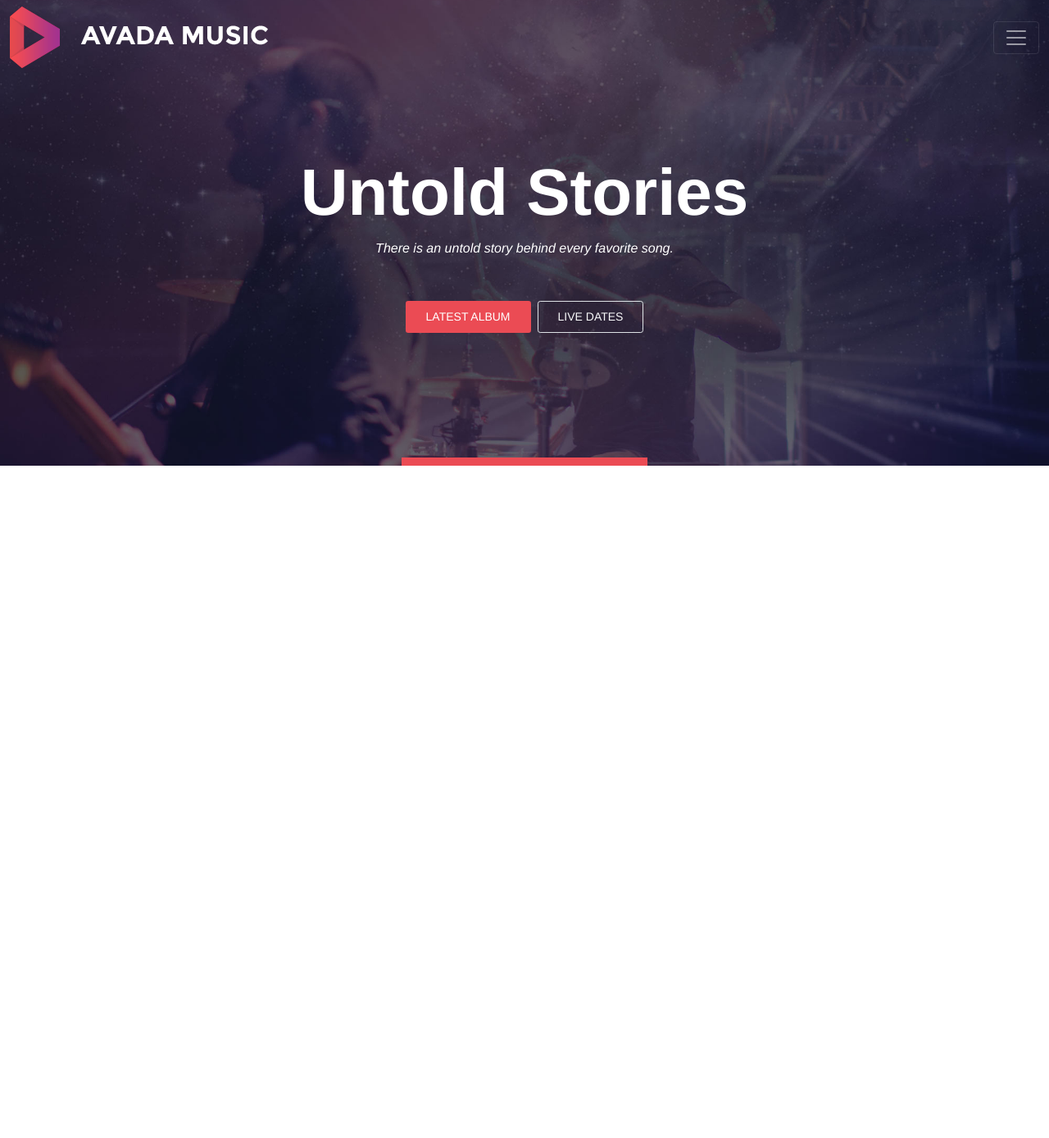
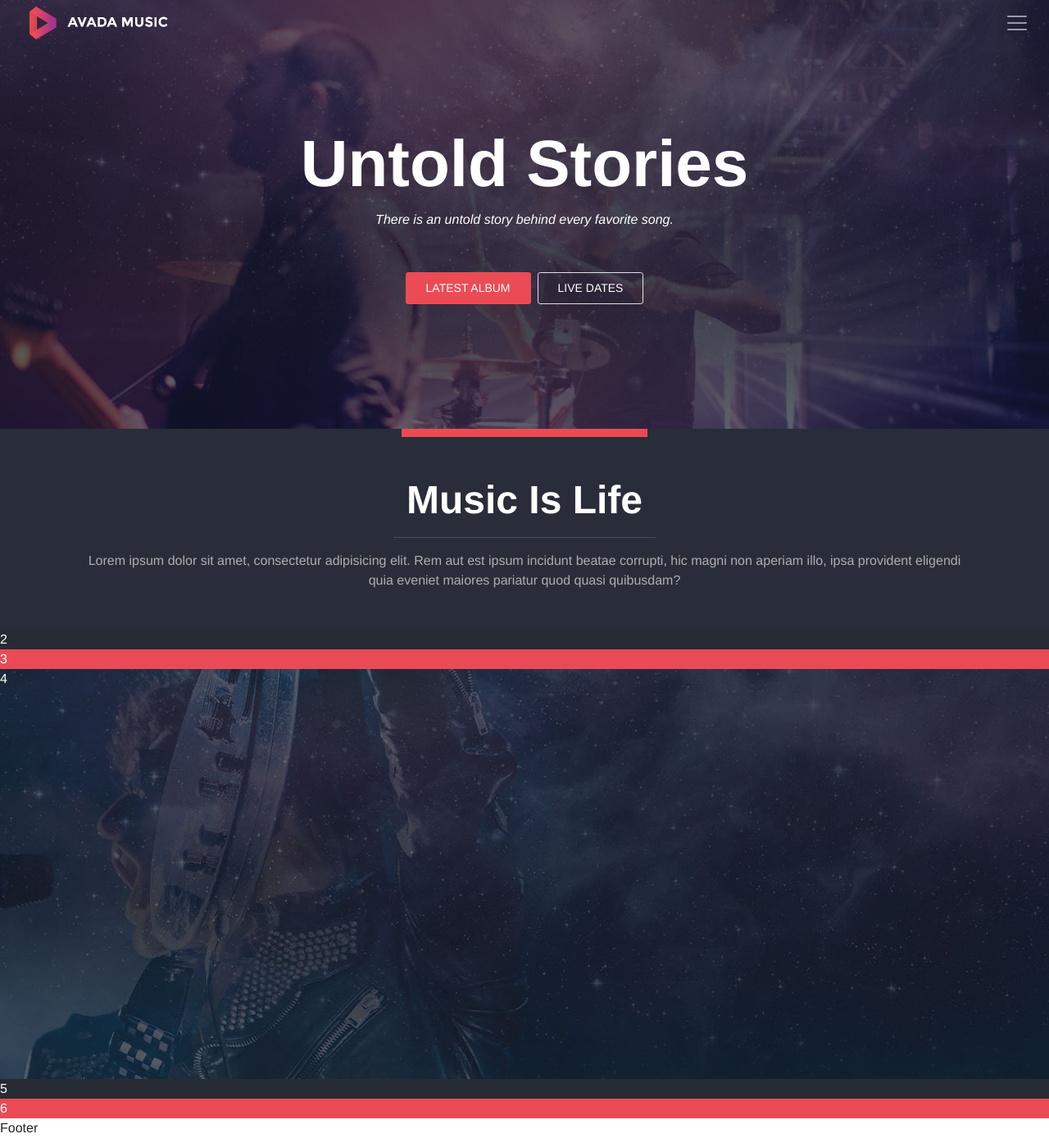
Before and after one commit to GabriPini/proj-html-vuejs, a Vue app: page / in a window 1280 px wide. Shown: the whole page at 82% size. Before the commit the page ends 800 px from the top, so only its background shows below. Built offline with nearby package versions, Linux system fonts and the light colour scheme.

Commit message:
add first main section

```diff
--- /dev/null
+++ b/src/assets/scss/commons.scss
@@ -0,0 +1,21 @@
+@import "@/assets/scss/variables.scss";
+
+
+.border_custom {
+    width: 300px;
+    height: 10px;
+    background-color: $buttonColor;
+   }
+   .bg_custom{
+       background-color: $secondaryBgColor;
+   }
+   .bg_custom2{
+    background-color: $mainBgColor ;
+   }
+   .bg_custom3{
+      background-color:  $headerBgColor;
+   }
+
+   .textSecodary{
+    color: $textSecondaryColor;
+}
--- a/src/assets/scss/style.scss
+++ b/src/assets/scss/style.scss
@@ -4,5 +4,5 @@
     font-family: Avenir, Helvetica, Arial, sans-serif;
     -webkit-font-smoothing: antialiased;
     -moz-osx-font-smoothing: grayscale;
-    color: white;
+
   }
--- a/src/assets/scss/variables.scss
+++ b/src/assets/scss/variables.scss
@@ -1,6 +1,8 @@
 $headerBgColor : #ea4a56;
 $mainBgColor : #272b34;
+$secondaryBgColor:  #292d39;
 $mainSecondaryBgColor : #6b6b6c;
 $buttonColor : #eb4b54;
+$textMainColor: #fefefe;
 $textColor: #ea4a56;
 $textSecondaryColor: #aeaeaf;
--- /dev/null
+++ b/src/components/FirstMainSection.vue
@@ -0,0 +1,32 @@
+<template>
+  <section class="bg_custom text-center pb-5">
+           <div class="mx-auto border_custom "></div>
+          <h4 class="fw-bold display-5 pt-5">Music Is Life</h4>
+          <hr class="w-25 mx-auto textSecodary" >
+          <div class="mx-5 px-5">
+          <span class="textSecodary ">Lorem ipsum dolor sit amet, consectetur adipisicing elit. Rem aut est ipsum incidunt beatae corrupti, hic magni non aperiam illo, ipsa provident eligendi quia eveniet maiores pariatur quod quasi quibusdam?</span>
+          </div>
+      </section>
+</template>
+
+<script>
+export default {
+    name:'FirstMainSection'
+
+}
+</script>
+
+<style lang="scss" scoped>
+@import "@/assets/scss/commons.scss";
+.border_custom {
+ width: 300px;
+ height: 10px;
+ background-color: $buttonColor;
+}
+
+.cit{
+    background-image: url("@/assets/img/home-testimonial-parallax.jpg");
+    background-position: center;
+    height: 500px;
+}
+</style>
--- a/src/components/HeaderComponent.vue
+++ b/src/components/HeaderComponent.vue
@@ -1,10 +1,10 @@
 <template>
- <header class="bg_custom">
+ <header class="bg_custom mt_custom" id="home">
   <nav class="navbar navbar-dark bg-transparent">
    <div class="container-fluid d-flex align-items-center">
-    <img src="@/assets/img/avada-music-logo.png" alt="" />
+    <img class="ps-4 nav_menu_logo" src="@/assets/img/avada-music-logo.png" alt="" />
     <button
-     class="navbar-toggler"
+     class="navbar-toggler border-0"
      type="button"
      data-bs-toggle="collapse"
      data-bs-target="#navbarToggleExternalContent"
@@ -20,7 +20,7 @@
    <div class="bg_nav p-4">
     <img class="nav_menu_logo" src="@/assets/img/avada-music-logo.png" alt="" />
     <div class="text-center link_menu">
-     <h5 class="pt-5"><a href="#" class="text_active">Home</a></h5>
+     <h5 class="pt-5"><a href="#home" class="text_active">Home</a></h5>
      <h5><a href="#" class="text_disabled">Meet The Band</a></h5>
      <h5><a href="#" class="text_disabled">Live Dates</a></h5>
      <h5><a href="#" class="text_disabled">Latest News</a></h5>
@@ -35,15 +35,15 @@
    <em>There is an untold story behind every favorite song.</em>
   </div>
 
-  <div class="text-center p-5 pe-5">
+  <div class="text-center p-5 pe-5  ">
    <a class="btn btn_custom btn-sm p-2 px-4 m-1" href="#" role="button">
     LATEST ALBUM</a
    >
-   <a class="btn text-light border btn-sm p-2 px-4 m-1" href="#" role="button">
+   <a class="btn border btn-sm p-2 px-4 m-1" href="#" role="button">
     LIVE DATES
    </a>
   </div>
-  <div class="mx-auto mt_custom border_custom"></div>
+
  </header>
 </template>
 
@@ -59,7 +59,8 @@ export default {
  background-image: url("@/assets/img/home_slider.jpg");
  background-size: cover;
  background-position: center;
-}
+ color: $textMainColor;
+ }
 
 .bg_nav {
  background-color: $headerBgColor;
@@ -67,7 +68,13 @@ export default {
 
 .btn_custom {
  background-color: $buttonColor;
- color: white;
+}
+.btn{
+     color: white;
+}
+.btn:hover{
+    background-color: white;
+    color: black;
 }
 
 .nav_menu_logo {
@@ -91,12 +98,8 @@ export default {
  color: white;
 }
 
-.border_custom {
- width: 300px;
- height: 10px;
- background-color: $buttonColor;
-}
+
 .mt_custom {
- margin-top: 100px;
+ padding-bottom: 100px;
 }
 </style>
--- a/src/components/MainComponent.vue
+++ b/src/components/MainComponent.vue
@@ -1,16 +1,56 @@
 <template>
-  <div class="">
-      Main
-  </div>
+  <main class="">
+      <FirstMainSection/>
+      <SecondtMainSection/>
+      <ThirdMainSection/>
+      <FourthMainSection/>
+      <FifthMainSection/>
+      <SixMainSection/>
+      <section class="bg_custom2">2</section>
+      <section class="bg_custom3">3</section>
+      <section class="cit">4</section>
+      <section class="bg_custom2">5</section>
+      <section class="bg_custom3">6</section>
+
+  </main>
 </template>
 
 <script>
+import FirstMainSection from './FirstMainSection.vue'
+import SecondtMainSection from './SecondtMainSection.vue'
+import ThirdMainSection from './ThirdMainSection.vue'
+import FourthMainSection from './FourthMainSection.vue'
+import FifthMainSection from './FifthMainSection.vue'
+import SixMainSection from './SixMainSection.vue'
 export default {
+ components: {
+     FirstMainSection ,
+    SecondtMainSection,
+    ThirdMainSection,
+    FourthMainSection,
+    FifthMainSection,
+    SixMainSection
+
+
+    },
     name:'MainComponent'
 
 }
 </script>
 
-<style>
+
+<style lang="scss" scoped>
+@import "@/assets/scss/commons.scss";
+main{
+    color: white;
+}
+
+.cit{
+    background-image: url("@/assets/img/home-testimonial-parallax.jpg");
+    background-position: center;
+    height: 500px;
+}
+
+
 
 </style>
```
Also changed, not shown: src/components/FifthMainSection.vue (added), src/components/FourthMainSection.vue (added), src/components/SecondtMainSection.vue (added), src/components/SixMainSection.vue (added), src/components/ThirdMainSection.vue (added).
